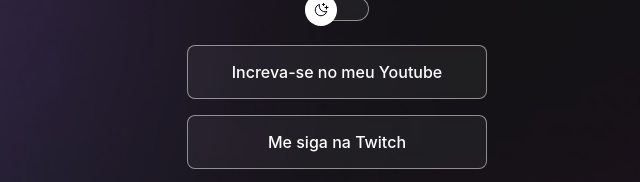
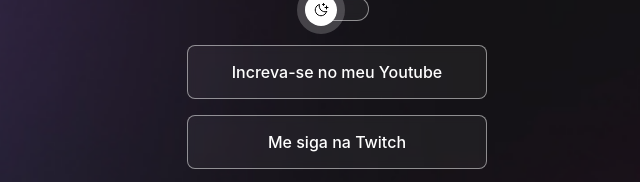
Before and after one commit to gbmacena/Projeto01, a plain HTML site: page index.html in a window 1280 px wide. In both pictures the pointer is over the button 624 px from the left and 224 px from the top of the page. Shown: the part 215-397 px from the top of the page, 303-943 px from the left. Drawn offline with nearby package versions, Linux system fonts and the light colour scheme.

Commit message:
colors ajust

```diff
--- a/style.css
+++ b/style.css
@@ -130,6 +130,9 @@ ul li a:hover {
   left: -1%;
   animation: volta 0.4s;
 }
+#botao button:hover{
+  outline: 8px solid var(--hightligh-color-hover);
+}
 #botao span {
   display: block;
   box-sizing: border-box;
```
